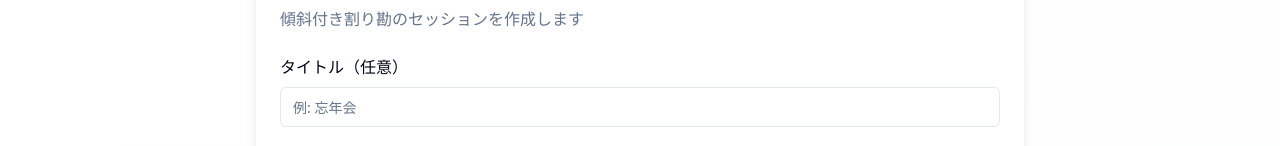
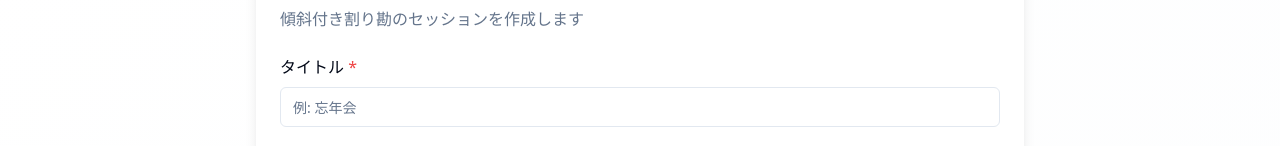
Before and after one commit to Yamayamaaya/hododasu, a React (Vite) app in the folder apps/web/: page /new in a window 1280 px wide. Shown: the part 176-322 px from the top of the page. Built offline with nearby package versions, Linux system fonts and the light colour scheme.

Commit message:
fix: タイトルフィールドを必須に変更
新規セッション作成フォームでタイトルが「任意」表記になっていたのを
必須に修正。ラベルに必須マーク(*)を追加し、HTML required属性と
submit時のバリデーションを追加。

```diff
--- a/apps/web/src/routes/new.tsx
+++ b/apps/web/src/routes/new.tsx
@@ -59,6 +59,10 @@ function NewSessionPage() {
 
   const handleSubmit = (e: React.FormEvent) => {
     e.preventDefault();
+    if (!formData.title.trim()) {
+      alert('タイトルを入力してください');
+      return;
+    }
     if (formData.participants.length === 0) {
       alert('参加者を1人以上追加してください');
       return;
@@ -104,7 +108,7 @@ function NewSessionPage() {
             <form onSubmit={handleSubmit} className="space-y-4 sm:space-y-6">
               <div className="space-y-1.5 sm:space-y-2">
                 <Label htmlFor="title" className="text-sm sm:text-base">
-                  タイトル（任意）
+                  タイトル <span className="text-destructive">*</span>
                 </Label>
                 <Input
                   id="title"
@@ -112,6 +116,7 @@ function NewSessionPage() {
                   value={formData.title}
                   onChange={(e) => setFormData({ ...formData, title: e.target.value })}
                   placeholder="例: 忘年会"
+                  required
                 />
               </div>
 
```
